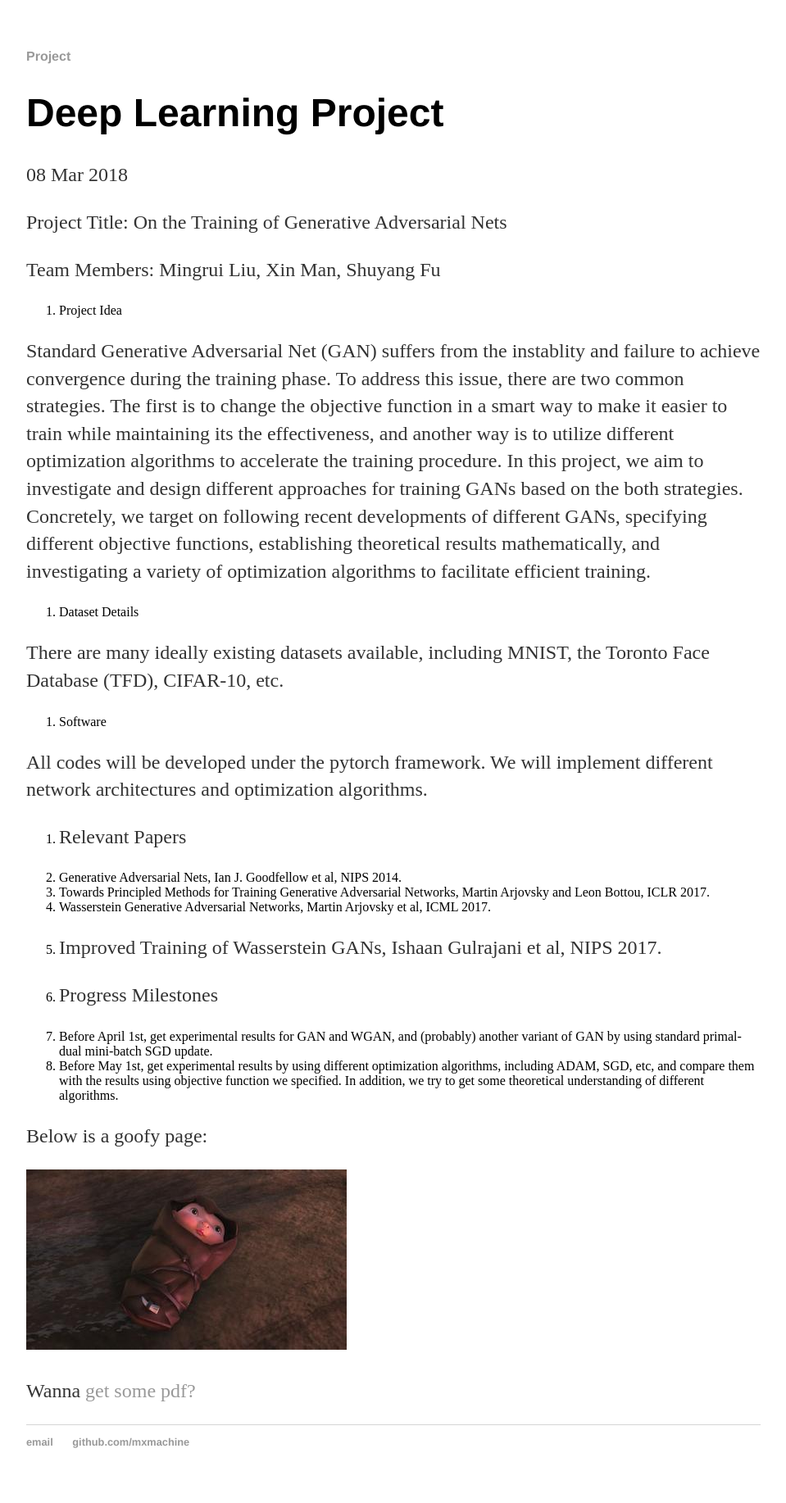
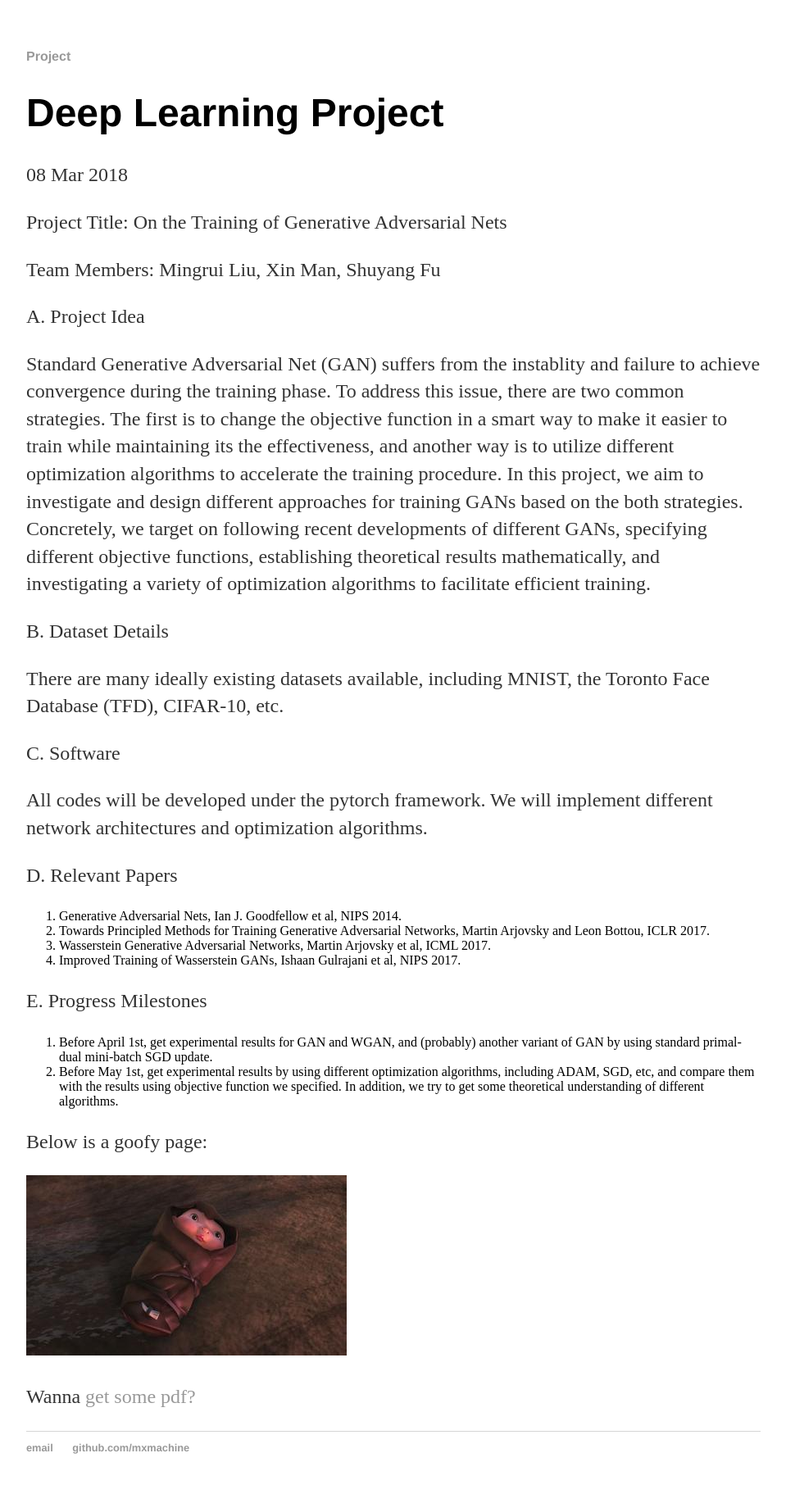
Before and after one commit to mxmachine/mxmachine.github.io, a Jekyll site: the page built from _posts/2018-03-08-Deep-Learning-Project.md, in a window 1280 px wide. Shown: the whole page at 82% size, without its empty margins (160-1119 px from the left). Built offline with Jekyll 4.4.1, drawn with Linux system fonts in a browser that asks for light colours; part of the change alters nothing that is shown.

```diff
--- a/_posts/2018-03-08-Deep-Learning-Project.md
+++ b/_posts/2018-03-08-Deep-Learning-Project.md
@@ -8,19 +8,19 @@ Project Title: On the Training of Generative Adversarial Nets
 
 Team Members: Mingrui Liu, Xin Man, Shuyang Fu
 
-1. Project Idea
+A. Project Idea
 
 Standard Generative Adversarial Net (GAN) suffers from the instablity and failure to achieve convergence during the training phase. To address this issue, there are two common strategies. The first is to change the objective function in a smart way to make it easier to train while maintaining its the effectiveness, and another way is to utilize different optimization algorithms to accelerate the training procedure. In this project, we aim to investigate and design different approaches for training GANs based on the both strategies. Concretely, we target on following recent developments of different GANs, specifying different objective functions, establishing theoretical results mathematically, and investigating a variety of optimization algorithms to facilitate efficient training.
 
-2. Dataset Details
+B. Dataset Details
 
 There are many ideally existing datasets available, including MNIST, the Toronto Face Database (TFD), CIFAR-10, etc.
 
-3. Software
+C. Software
 
 All codes will be developed under the pytorch framework. We will implement different network architectures and optimization algorithms.
 
-4. Relevant Papers
+D. Relevant Papers
 
 1. Generative Adversarial Nets, Ian J. Goodfellow et al, NIPS 2014.
 2. Towards Principled Methods for Training Generative Adversarial Networks, Martin Arjovsky and Leon Bottou, ICLR 2017.
@@ -28,7 +28,7 @@ All codes will be developed under the pytorch framework. We will implement diffe
 4. Improved Training of Wasserstein GANs, Ishaan Gulrajani et al, NIPS 2017.
 
 
-5. Progress Milestones
+E. Progress Milestones
 
 1. Before April 1st, get experimental results for GAN and WGAN, and (probably) another variant of GAN by using standard primal-dual mini-batch SGD update.
 2. Before May 1st, get experimental results by using different optimization algorithms, including ADAM, SGD, etc, and compare them with the results using objective function we specified. In addition, we try to get some theoretical understanding of different algorithms.
```
